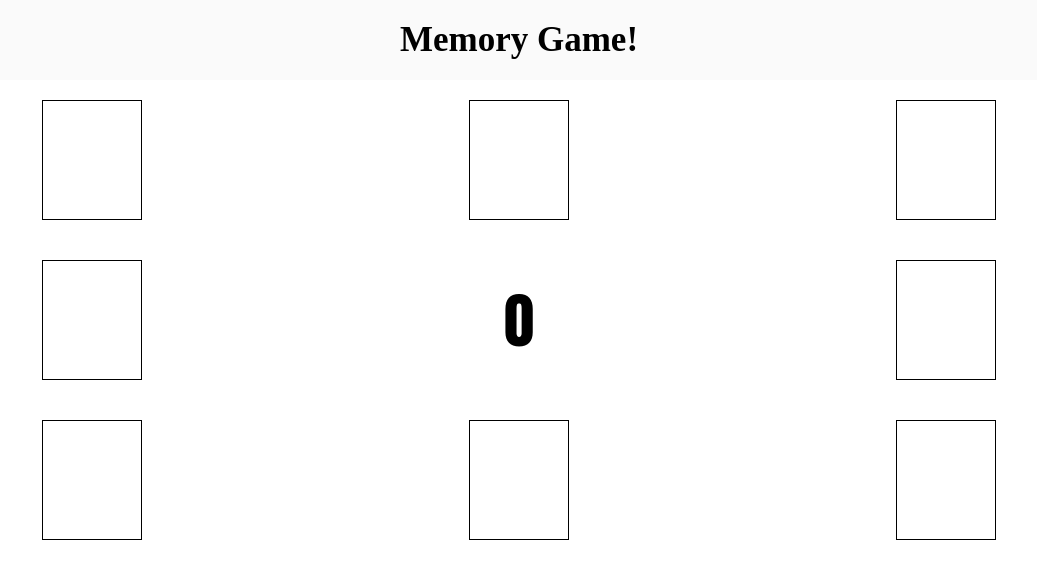
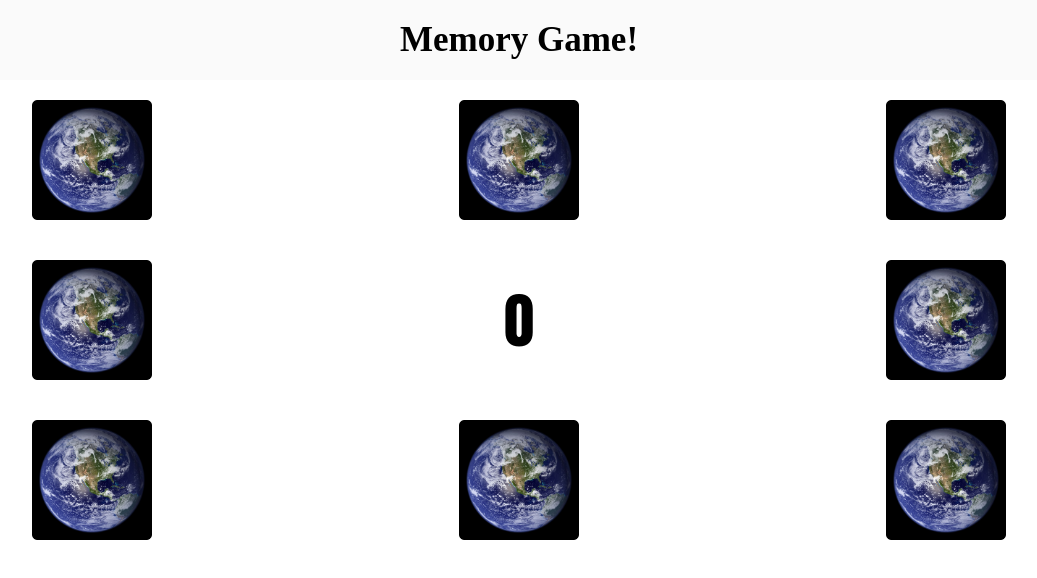
Before and after one commit to alyssa-denary/memory-game, a website: page index.html in a window 1280 px wide. Both pictures are taken after a click on the button "Start Game". Shown: the whole page, without its empty margins (121-1158 px from the left). Drawn offline with Linux system fonts and the light colour scheme.

Commit message:
add: world photo for card backs

```diff
--- a/public/styles.css
+++ b/public/styles.css
@@ -77,8 +77,11 @@ body {
 
 .card {
   border: 0.1rem solid black;
-  width: 10rem;
+  border-radius: 0.5rem;
+  width: 12rem;
   height: 12rem;
+  background: no-repeat center url(../img/world.jpg);
+  background-size: cover;
 }
 
 #start-button {
--- a/src/components/_card.css
+++ b/src/components/_card.css
@@ -1,5 +1,8 @@
 .card {
   border: 0.1rem solid black;
-  width: 10rem;
+  border-radius: 0.5rem;
+  width: 12rem;
   height: 12rem;
+  background: no-repeat center url(../img/world.jpg);
+  background-size: cover;
 }
```
Also changed, not shown: README.md.
